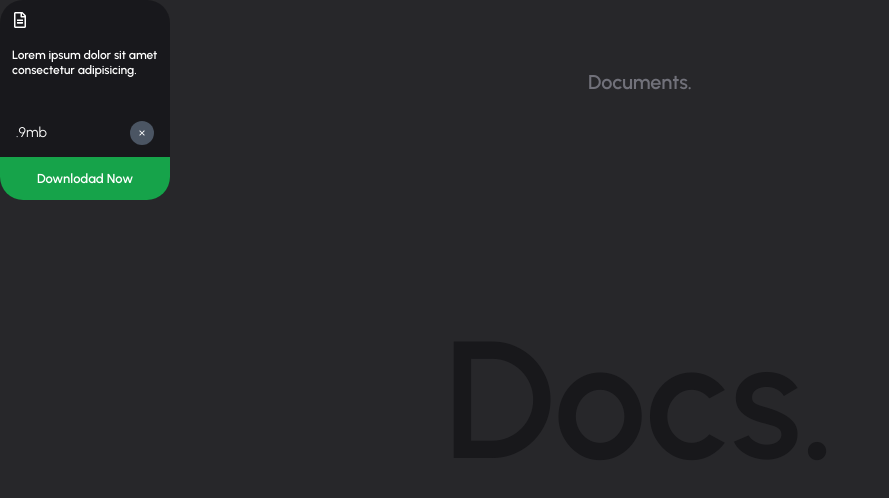
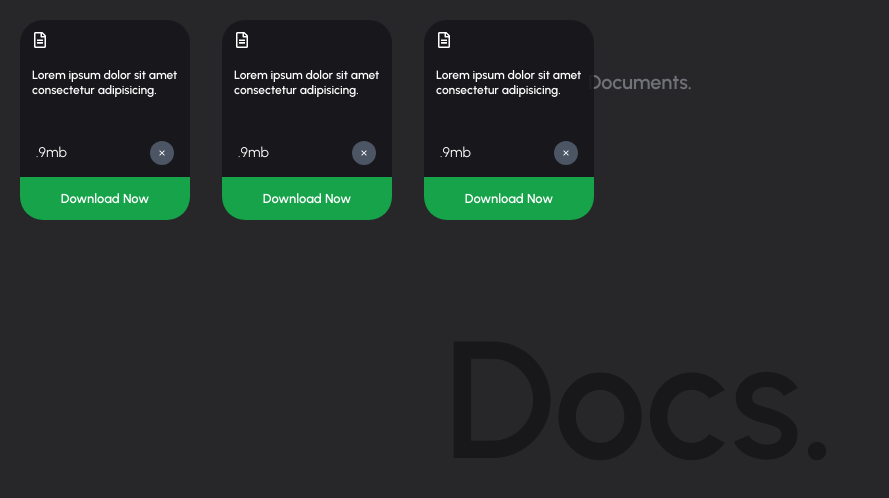
Before and after one commit to Deepak8519M/Docs-Mini-App-SCSH-, a React (Vite) app: page / in a window 1280 px wide. Shown: the top 498 px of the page, without its empty margins (0-889 px from the left). Built offline with nearby package versions, Linux system fonts and the light colour scheme.

Commit message:
code added

```diff
--- a/src/components/Card.jsx
+++ b/src/components/Card.jsx
@@ -20,13 +20,13 @@ function Card({ data }) {
             )}
           </span>
         </div>
-        {data.tag.isOpen ? (
+        {data.tag.isOpen && (
           <div className="tag w-full py-3 bg-green-600">
             <h3 className="text-[13px] font-semibold flex items-center justify-center">
-              Downlodad Now
+              {data.tag.tagTitle}
             </h3>
           </div>
-        ) : null}
+        )}
       </div>
     </div>
   );
--- a/src/components/Foreground.jsx
+++ b/src/components/Foreground.jsx
@@ -13,10 +13,30 @@ function Foreground() {
         tagColor: "green",
       },
     },
+    {
+      desc: "Lorem ipsum dolor sit amet consectetur adipisicing.",
+      fileSize: ".9mb",
+      close: true,
+      tag: {
+        isOpen: true,
+        tagTitle: "Download Now",
+        tagColor: "green",
+      },
+    },
+    {
+      desc: "Lorem ipsum dolor sit amet consectetur adipisicing.",
+      fileSize: ".9mb",
+      close: true,
+      tag: {
+        isOpen: true,
+        tagTitle: "Download Now",
+        tagColor: "green",
+      },
+    },
   ];
 
   return (
-    <div className="w-full h-screen fixed top-0 left-0 z-[3]  ">
+    <div className="w-full h-screen fixed top-0 left-0 z-[3] flex gap-8 flex-wrap p-5  ">
       {data.map((item, index) => (
         <Card data={item} />
       ))}
```
